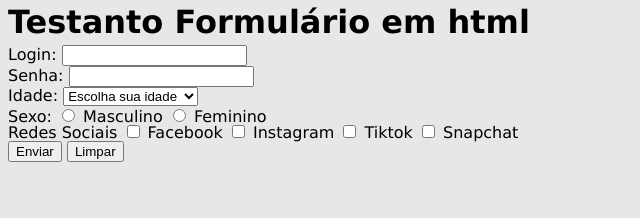
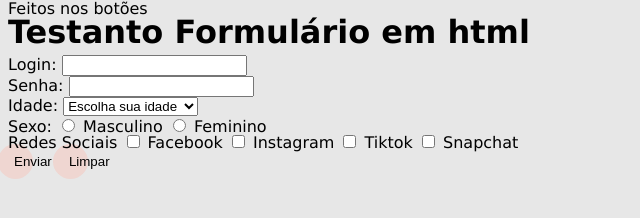
Before and after one commit to DiegoVelosoS/estudando-html, a plain HTML site: page Forms.html in a window 1280 px wide. Shown: the whole page, without its empty margins (0-640 px from the left). Drawn offline with Linux system fonts and the light colour scheme.

Commit message:
modificando buttons

```diff
--- a/Forms.html
+++ b/Forms.html
@@ -11,6 +11,31 @@
                 font-family: Verdana, Geneva, Tahoma, sans-serif;
             }
         </style>
+
+Feitos nos botões
+<style>
+
+    button {
+        background: none;
+        border: 0;
+        position: relative;
+    }
+
+    button:after {
+        content: '';
+        width: 35px;
+        height: 35px;
+        border-radius: 50%;
+        background: #ffab9d;
+
+        position: absolute;
+        top: -50%;
+        left: -10px;
+
+        opacity: 0.3;
+        z-index: -1;
+    }
+</style>
 
     </head>
 
@@ -40,7 +65,7 @@
             <input type="checkbox" value="insta"/> Instagram
             <input type="checkbox" value="tikto"/> Tiktok
             <input type="checkbox" value="snapc"/> Snapchat
-            </br>
+            </br></br>
             <button type="submit">Enviar</button>
             <button type="reset">Limpar</button>
         </form>
```
